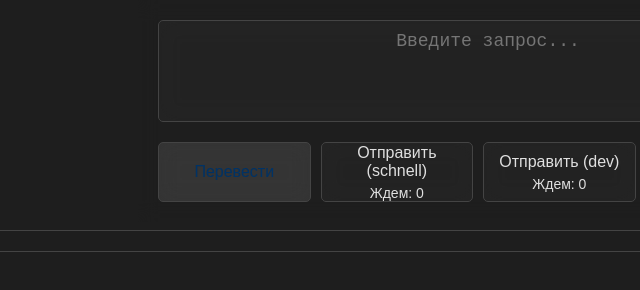
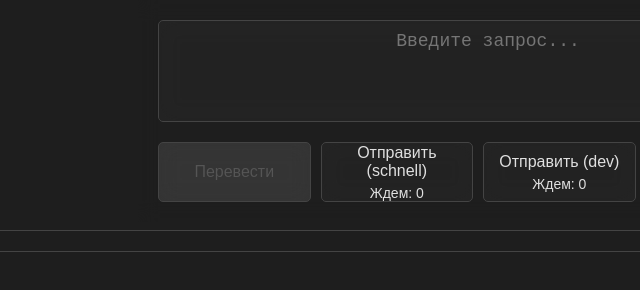
Before and after one commit to jarkevithwlad/Hugging-Face-FLUX, a plain HTML site: page no_blur.html in a window 1280 px wide. In both pictures the pointer is over the button "Перевести". Shown: the full height of the page, 152-792 px from the left. Drawn offline with Linux system fonts and the light colour scheme.

Commit message:
Update no_blur.html

```diff
--- a/no_blur.html
+++ b/no_blur.html
@@ -49,7 +49,7 @@
         }
 
         button:hover {
-            color: #003366;
+            color: #555555;
             background-color: rgba(255, 255, 255, 0.1); /* Optional: lighter hover effect */
         }
 
```
